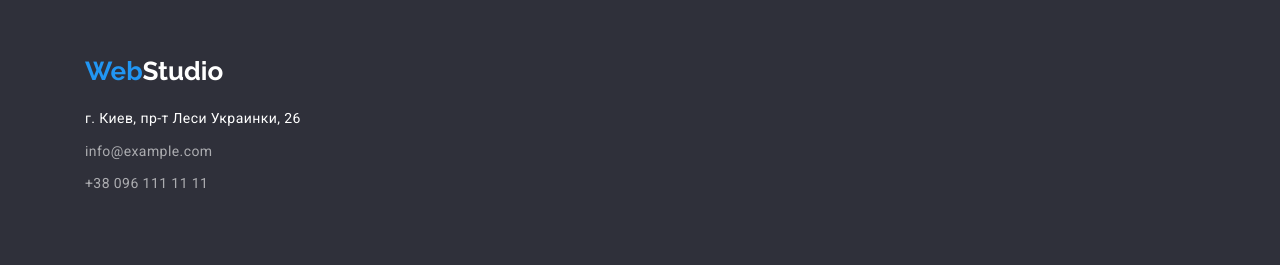
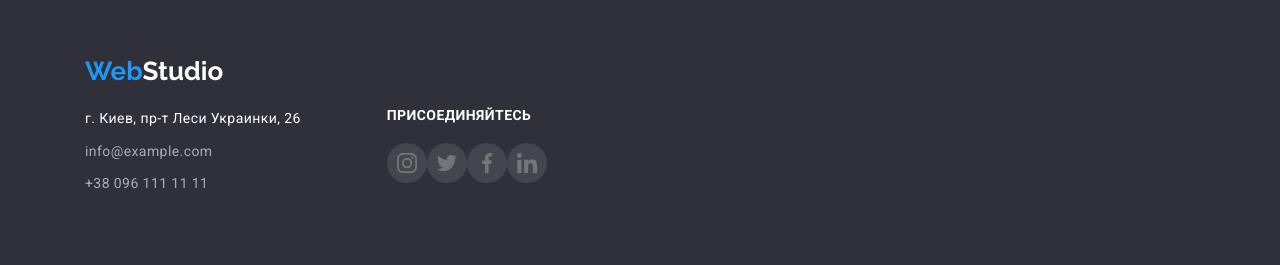
Before and after one commit to AVerba/goit-markup-hw-03, a plain HTML site: page index.html in a window 1280 px wide. Shown: the part 2275-2540 px from the top of the page. Drawn offline with nearby package versions, Linux system fonts and the light colour scheme.

Commit message:
mod footer+svg

```diff
--- a/css/styles.css
+++ b/css/styles.css
@@ -184,12 +184,13 @@ h3 {
 .footer__logo span {
   color: #ffff;
 }
-.footer_row{
+.footer_row {
   display: flex;
 }
 .footer__contacts {
   font-style: normal;
   padding: 0 0 60px 0;
+  margin-right: 86px;
 }
 .f-contacts__list {
   margin: 0 0 0 15px;
@@ -214,26 +215,37 @@ h3 {
 .f-contacts__link:hover {
   color: var(--action-color);
 }
-.f-social{
-
+.f-social__list {
+  display: flex;
 }
-.f-social li{
-  display: inline-block;
+.f-social__title {
+  color: #ffff;
+  margin-bottom: 20px;
+}
+.icon {
+  display: block;
+  max-width: 100%;
+  height: auto;
+}
+.f-social__link {
+  display: flex;
+  align-items: center;
+  justify-content: center;
   width: 40px;
   height: 40px;
   text-align: center;
-  vertical-align: middle;
   background: rgba(255, 255, 255, 0.1);
   border-radius: 20px;
 }
-  .f-social li + li{
-    margin-left: 10px;
-  }
-  .f-social__link a{
-    text-align: center;
-  }
-
-
+.f-social li + li {
+  margin-left: 10px;
+}
+.f-social li:hover svg {
+  fill: #ffff;
+}
+.f-social li:hover {
+  background-color: var(--action-color);
+}
 
 /* PORTFOLIO */
 .portfolio__list {
@@ -246,7 +258,7 @@ h3 {
   margin-left: calc(-1 * var(--card-set-gap));
   margin-top: calc(-1 * var(--card-set-gap));
 }
-.portfolio__list > .item{
+.portfolio__list > .item {
   flex-basis: calc(100% / 3 - var(--card-set-gap));
   margin-left: var(--card-set-gap);
   margin-top: var(--card-set-gap);
@@ -262,15 +274,14 @@ h3 {
 .card-text {
   margin-top: 10px;
 }
-.portfolio__filter{
+.portfolio__filter {
   display: flex;
   justify-content: center;
   margin-top: 94px;
   margin-bottom: 50px;
 }
-.portfolio__filter li +li {
+.portfolio__filter li + li {
   margin-left: 8px;
-
 }
 .filter__btn {
   font-family: "Roboto";
@@ -285,7 +296,8 @@ h3 {
   background: #f5f4fa;
   border-radius: 4px;
   border: inherit;
-}.filter__btn.active {
+}
+.filter__btn.active {
   background: var(--action-color);
   color: #ffff;
 }
--- a/index.html
+++ b/index.html
@@ -116,6 +116,7 @@
         <footer class="footer">
             <div class="container">
                 <a href="./index.html" class="footer__logo logo">Web<span>Studio</span></a>
+                <div class="footer_row">
                     <address class="footer__contacts f-contacts">
                         <ul class="f-contacts__list">
                             <li><a class="f-contacts__link" href="https://goo.gl/maps/Z7a2orzkB7U8Lw847" target="_blank" rel="noreferrer noopener">г. Киев, пр-т Леси Украинки, 26</a></li>
@@ -123,6 +124,40 @@
                             <li><a class="f-contacts__link" href="tel:+380961111111">+38 096 111 11 11</a></li>
                         </ul>
                     </address>
+                    <div class="footer__social">
+                        <h3 class="f-social__title">присоединяйтесь</h3>
+                        <ul class="f-social__list">
+                            <li class="f-social__link">
+                                <a href="">
+                                    <svg class="icon" width="20" height="20">
+                                        <use xlink:href="./images/icons.svg#instagram"></use>
+                                    </svg>
+                                </a>
+                            </li>
+                            <li class="f-social__link">
+                                <a href="">
+                                    <svg class="icon" width="20" height="20">
+                                        <use xlink:href="./images/icons.svg#twitter"></use>
+                                    </svg>
+                                </a>
+                            </li>
+                            <li class="f-social__link">
+                                <a href="">
+                                    <svg class="icon" width="20" height="20">
+                                        <use xlink:href="./images/icons.svg#facebook"></use>
+                                    </svg>
+                                </a>
+                            </li>
+                            <li class="f-social__link">
+                                <a href="">
+                                    <svg class="icon" width="20" height="20">
+                                        <use xlink:href="./images/icons.svg#linkedin"></use>
+                                    </svg>
+                                </a>
+                            </li>
+                        </ul>
+                    </div>
+                </div>
             </div>
         </footer>
     </div>
```
Also changed, not shown: portfolio.html (+4 -1 lines). Lines whose indentation alone changed are shown as unchanged.
